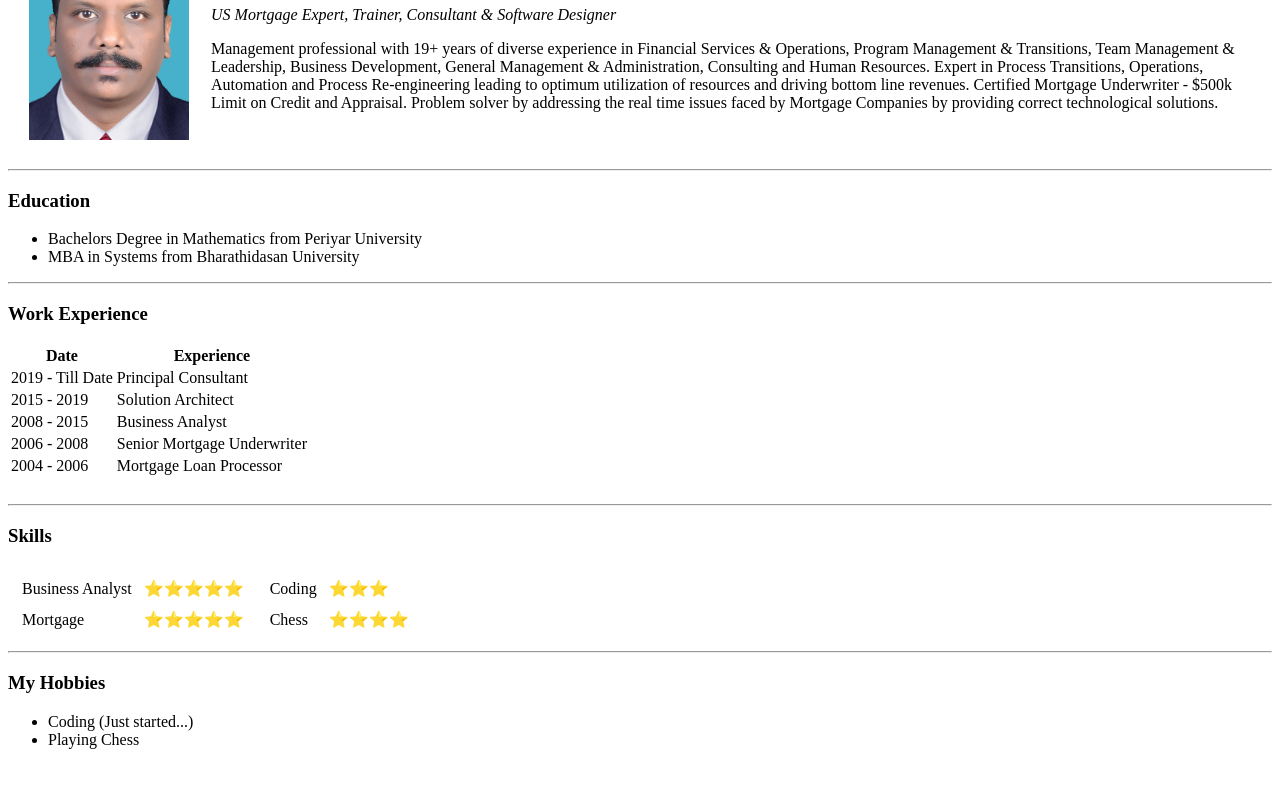
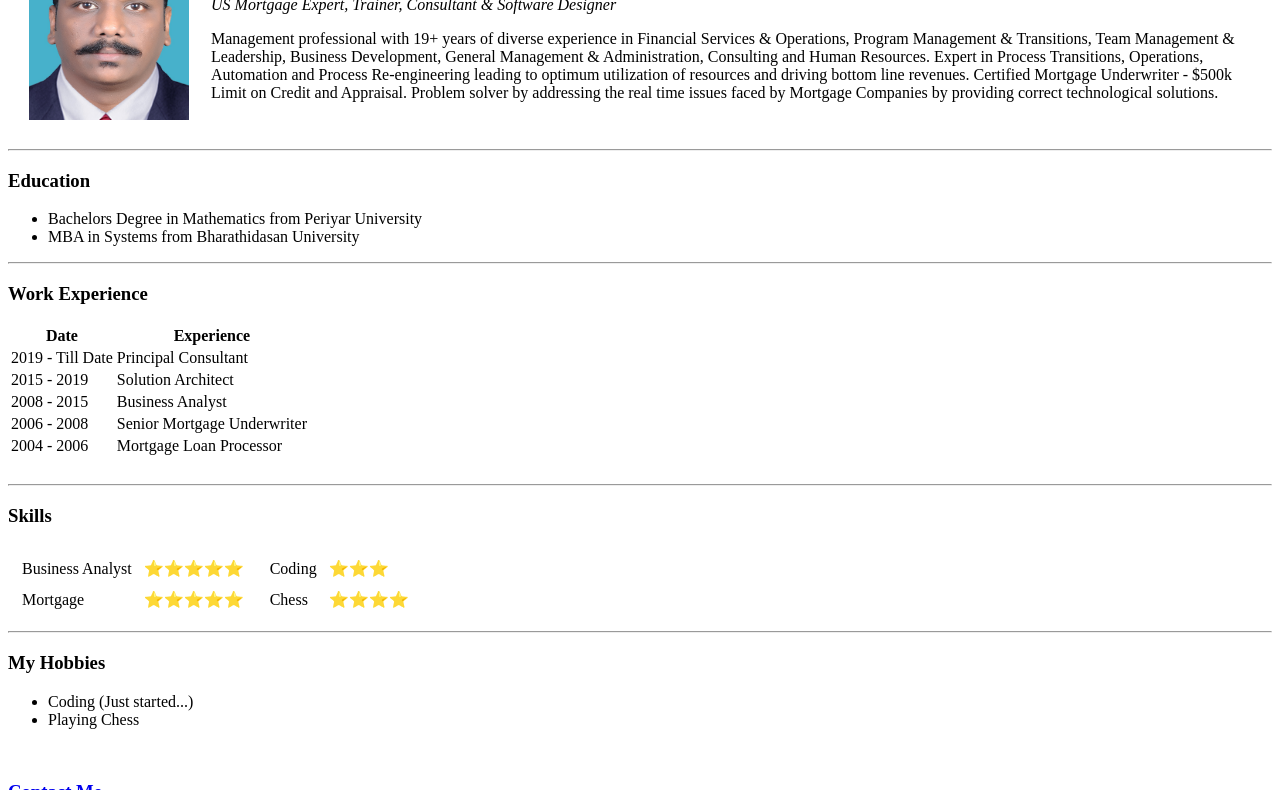
Before and after one commit to sendilcoder/cv, a plain HTML site: page index.html in a window 1280 px wide. Shown: the part 109-899 px from the top of the page. Drawn offline with Linux system fonts and the light colour scheme.

Commit message:
Update index.html

```diff
--- a/index.html
+++ b/index.html
@@ -15,7 +15,7 @@
     <tr>
       <td>
         <!--img src="image\manisha1.jpg" alt="Manishu"-->
-        <img src="image\Sendil1.jpg" alt="Sendil" style="width:160px;height:220px;">
+        <img src="image\Sendil1.jpg" alt="Sendil" style="width:160px;height:200px;">
       </td>
       <td>
         <h1>Sendil Kumar</h1>
```
